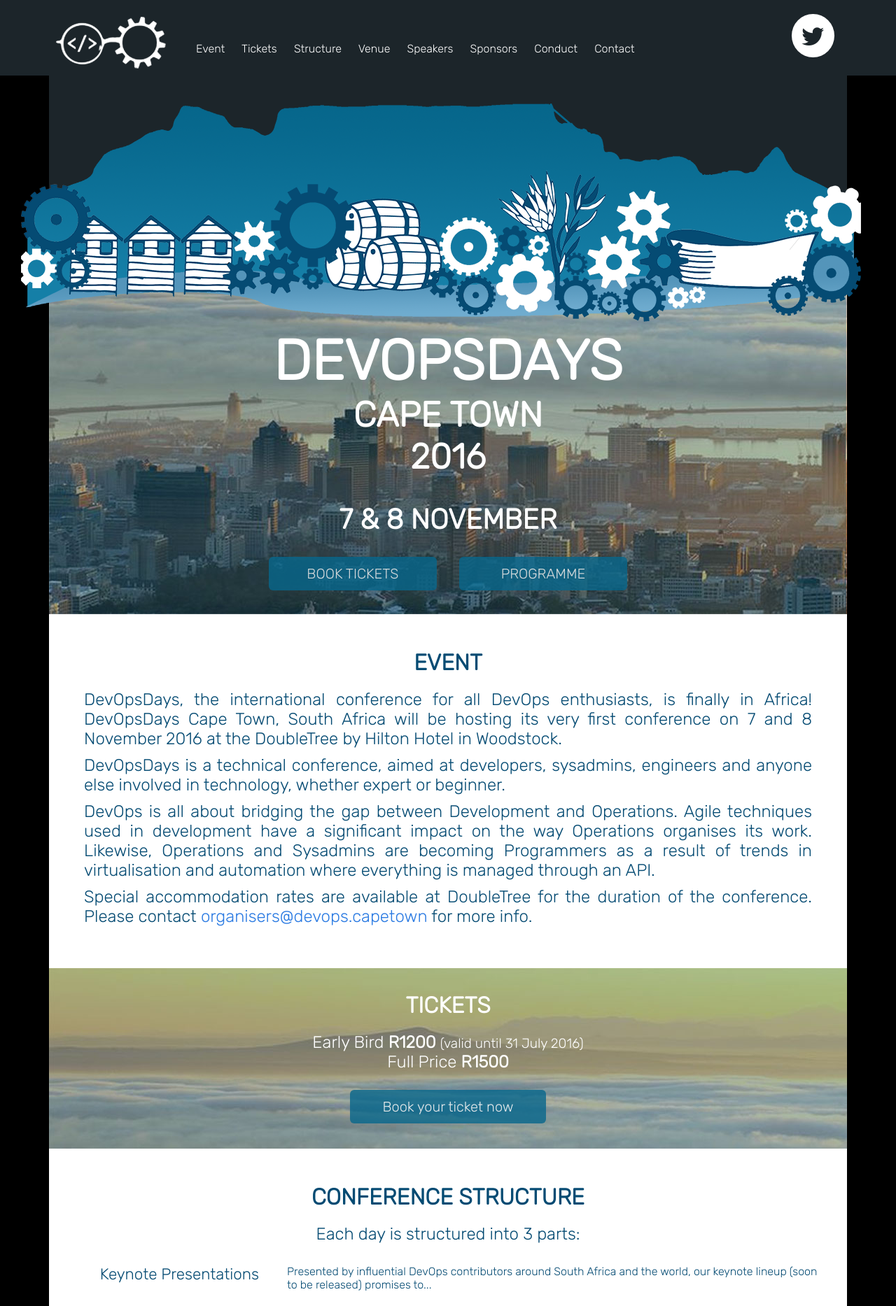
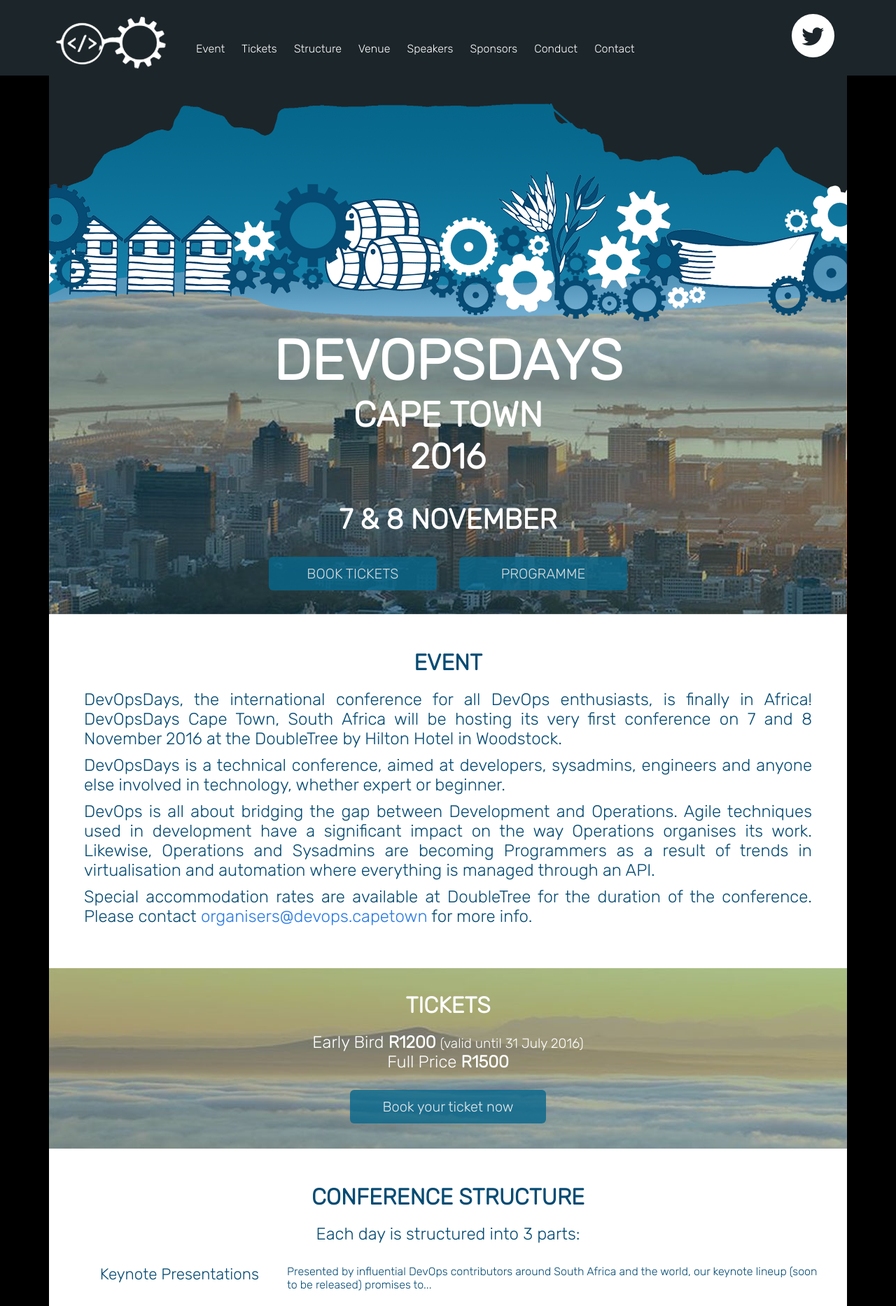
Before and after one commit to DevOpsCapeTown/website, a Jekyll site: the page built from devopsdays.html, in a window 1280 px wide. Shown: the top 1867 px of the page at 70% size. Built offline with Jekyll 4.4.1, drawn with Linux system fonts in a browser that asks for light colours.

Commit message:
Do not overflow the banner image

```diff
--- a/_sass/_devopsdays.scss
+++ b/_sass/_devopsdays.scss
@@ -33,11 +33,10 @@
   }
 
   #banner-image {
-    left: -40px;
-    top: 40px;
+    background-position: -40px 40px;
     background-image: url("/images/dod-banner-plain-1200.png");
     opacity: inherit;
-    width: 1200px;
+    overflow: hidden;
   }
 
   #title {
```
